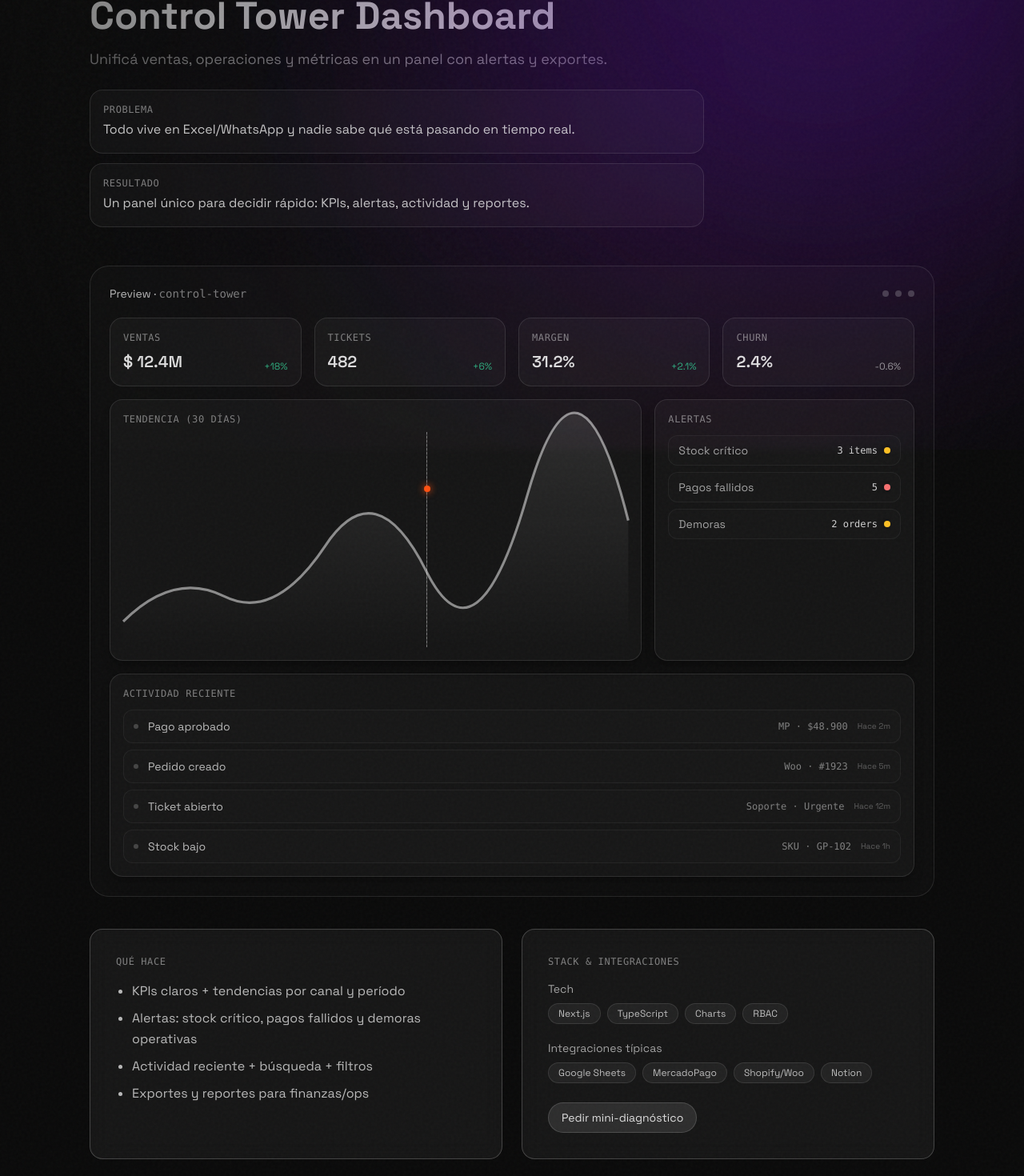
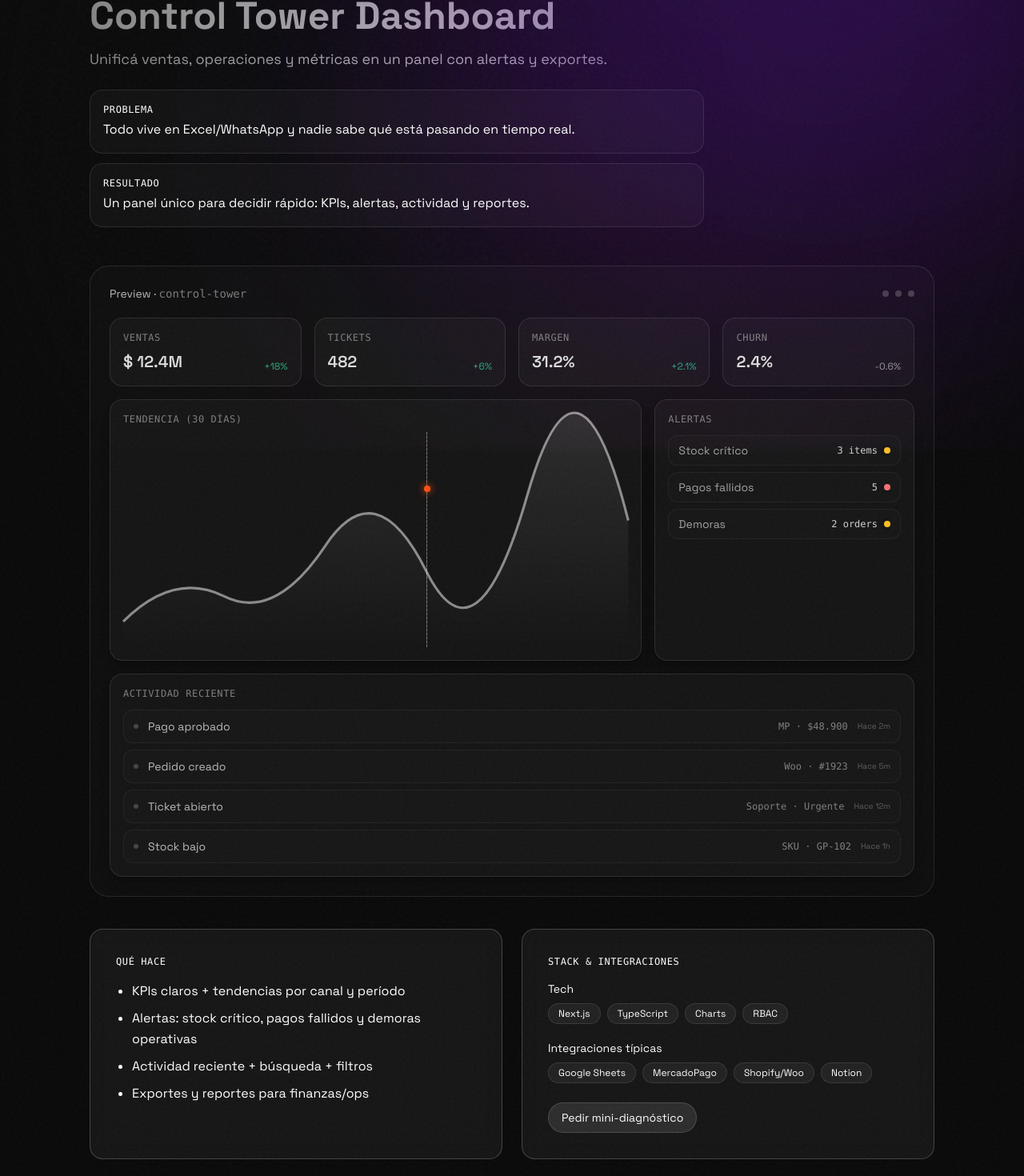
Before and after one commit to tomigarbarino/CriolloLabs, a Next.js app: page /es/builds/control-tower in a window 1280 px wide. Shown: the part 238-1708 px from the top of the page at 80% size. Built offline with nearby package versions, Linux system fonts and the light colour scheme.

Commit message:
fix: comprehensive text transparency removal - enforce solid white across all components

```diff
--- a/src/app/[locale]/builds/control-tower/page.tsx
+++ b/src/app/[locale]/builds/control-tower/page.tsx
@@ -15,14 +15,14 @@ export default async function ControlTowerBuildPage() {
                 <div className="flex items-center justify-between gap-4">
                     <Link
                         href="/#builds"
-                        className="text-sm text-white/60 hover:text-white transition"
+                        className="text-sm text-white hover:text-white transition"
                     >
                         {t('ctaBack')}
                     </Link>
 
                     <Link
                         href="/#contact?intent=control-tower"
-                        className="rounded-full bg-white/10 px-4 py-2 text-sm text-white/85 border border-white/15 hover:bg-white/12 hover:border-white/25 transition"
+                        className="rounded-full bg-white/10 px-4 py-2 text-sm text-white border border-white/15 hover:bg-white/12 hover:border-white/25 transition"
                     >
                         {t('ctaWantThis')}
                     </Link>
@@ -37,25 +37,25 @@ export default async function ControlTowerBuildPage() {
                         {t('title')}
                     </h1>
 
-                    <p className="mt-4 text-base md:text-lg text-white/65 leading-relaxed">
+                    <p className="mt-4 text-base md:text-lg text-white leading-relaxed">
                         {t('subtitle')}
                     </p>
 
                     <div className="mt-6 grid gap-3">
                         <div className="rounded-2xl border border-white/10 bg-white/[0.03] backdrop-blur-sm p-4">
-                            <p className="text-xs font-mono text-white/45 uppercase tracking-wider">
+                            <p className="text-xs font-mono text-white uppercase tracking-wider">
                                 {t('problemLabel')}
                             </p>
-                            <p className="mt-1 text-white/75 leading-relaxed">
+                            <p className="mt-1 text-white leading-relaxed">
                                 {t('problem')}
                             </p>
                         </div>
 
                         <div className="rounded-2xl border border-white/10 bg-white/[0.03] backdrop-blur-sm p-4">
-                            <p className="text-xs font-mono text-white/45 uppercase tracking-wider">
+                            <p className="text-xs font-mono text-white uppercase tracking-wider">
                                 {t('outcomeLabel')}
                             </p>
-                            <p className="mt-1 text-white/75 leading-relaxed">
+                            <p className="mt-1 text-white leading-relaxed">
                                 {t('outcome')}
                             </p>
                         </div>
@@ -69,11 +69,11 @@ export default async function ControlTowerBuildPage() {
 
                 <div className="mt-10 grid md:grid-cols-2 gap-6">
                     <Card className="p-6">
-                        <p className="text-xs font-mono text-white/45 uppercase tracking-wider">
+                        <p className="text-xs font-mono text-white uppercase tracking-wider">
                             {t('whatItDoesLabel')}
                         </p>
 
-                        <ul className="mt-4 space-y-2 text-white/70 leading-relaxed list-disc pl-5">
+                        <ul className="mt-4 space-y-2 text-white leading-relaxed list-disc pl-5">
                             {bullets.map((b, i) => (
                                 <li key={i}>{b}</li>
                             ))}
@@ -81,17 +81,17 @@ export default async function ControlTowerBuildPage() {
                     </Card>
 
                     <Card className="p-6">
-                        <p className="text-xs font-mono text-white/45 uppercase tracking-wider">
+                        <p className="text-xs font-mono text-white uppercase tracking-wider">
                             {t('stackLabel')}
                         </p>
 
                         <div className="mt-4">
-                            <p className="text-sm text-white/60">{t('techLabel')}</p>
+                            <p className="text-sm text-white">{t('techLabel')}</p>
                             <div className="mt-2 flex flex-wrap gap-2">
                                 {['Next.js', 'TypeScript', 'Charts', 'RBAC'].map((x) => (
                                     <span
                                         key={x}
-                                        className="rounded-full px-3 py-1 text-xs bg-white/5 border border-white/10 text-white/70"
+                                        className="rounded-full px-3 py-1 text-xs bg-white/5 border border-white/10 text-white"
                                     >
                                         {x}
                                     </span>
@@ -100,12 +100,12 @@ export default async function ControlTowerBuildPage() {
                         </div>
 
                         <div className="mt-5">
-                            <p className="text-sm text-white/60">{t('integrationsLabel')}</p>
+                            <p className="text-sm text-white">{t('integrationsLabel')}</p>
                             <div className="mt-2 flex flex-wrap gap-2">
                                 {['Google Sheets', 'MercadoPago', 'Shopify/Woo', 'Notion'].map((x) => (
                                     <span
                                         key={x}
-                                        className="rounded-full px-3 py-1 text-xs bg-white/5 border border-white/10 text-white/70"
+                                        className="rounded-full px-3 py-1 text-xs bg-white/5 border border-white/10 text-white"
                                     >
                                         {x}
                                     </span>
@@ -116,7 +116,7 @@ export default async function ControlTowerBuildPage() {
                         <div className="mt-6">
                             <Link
                                 href="/#contact?intent=control-tower"
-                                className="inline-flex rounded-full bg-white/10 px-4 py-2 text-sm text-white/85 border border-white/15 hover:bg-white/12 hover:border-white/25 transition"
+                                className="inline-flex rounded-full bg-white/10 px-4 py-2 text-sm text-white border border-white/15 hover:bg-white/12 hover:border-white/25 transition"
                             >
                                 {t('ctaAudit')}
                             </Link>
--- a/src/components/landing/FAQ.tsx
+++ b/src/components/landing/FAQ.tsx
@@ -67,7 +67,7 @@ export function FAQ() {
                         href="#contact?intent=mini-audit-faq"
                         variant="secondary"
                         size="sm"
-                        className="text-white/70 hover:text-white"
+                        className="text-white hover:text-white"
                     >
                         {t('cta.miniAudit')}
                     </CTAButton>
@@ -116,7 +116,7 @@ function AccordionItem({
                     {isOpen ? (
                         <Minus className="text-accent-orange" size={20} />
                     ) : (
-                        <Plus className="text-white/50" size={20} />
+                        <Plus className="text-white" size={20} />
                     )}
                 </motion.div>
             </button>
--- a/src/components/landing/Services.tsx
+++ b/src/components/landing/Services.tsx
@@ -147,14 +147,14 @@ export function Services() {
                                         <div className="pt-6 border-t border-white/5 mt-auto mb-6 space-y-4">
                                             {/* Deliverable */}
                                             <div>
-                                                <p className="text-xs font-mono text-white/60 uppercase tracking-wider mb-1">
+                                                <p className="text-xs font-mono text-white uppercase tracking-wider mb-1">
                                                     Entregable
                                                 </p>
                                                 <p className="text-sm font-medium text-white">{service.deliverable}</p>
                                             </div>
                                             {/* Timeline */}
                                             <div className="flex items-center gap-2">
-                                                <p className="text-xs font-mono text-white/60 uppercase tracking-wider">
+                                                <p className="text-xs font-mono text-white uppercase tracking-wider">
                                                     Tiempo:
                                                 </p>
                                                 <p className="text-sm font-bold text-accent-orange">{service.timeline}</p>
--- a/src/components/landing/WeeklyBuilds.tsx
+++ b/src/components/landing/WeeklyBuilds.tsx
@@ -111,7 +111,7 @@ export function WeeklyBuilds() {
                         href="#contact?intent=mini-audit-builds"
                         variant="secondary"
                         size="sm"
-                        className="text-white/70 hover:text-white"
+                        className="text-white hover:text-white"
                     >
                         {t('cta.miniAudit')}
                     </CTAButton>
```
Also changed, not shown: src/app/[locale]/builds/[slug]/page.tsx (+15 -15 lines), src/components/landing/Contact.tsx (+8 -8 lines).
